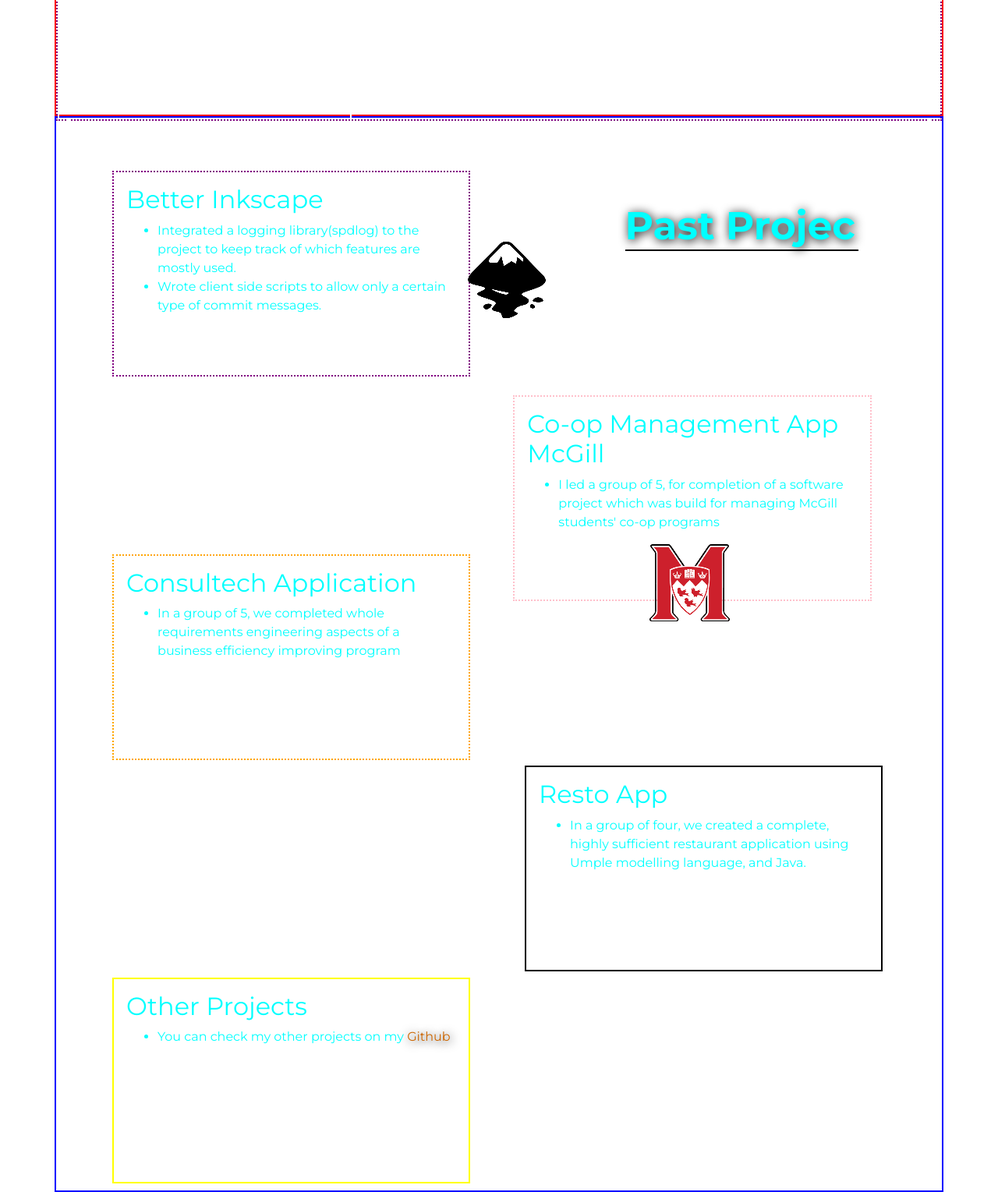
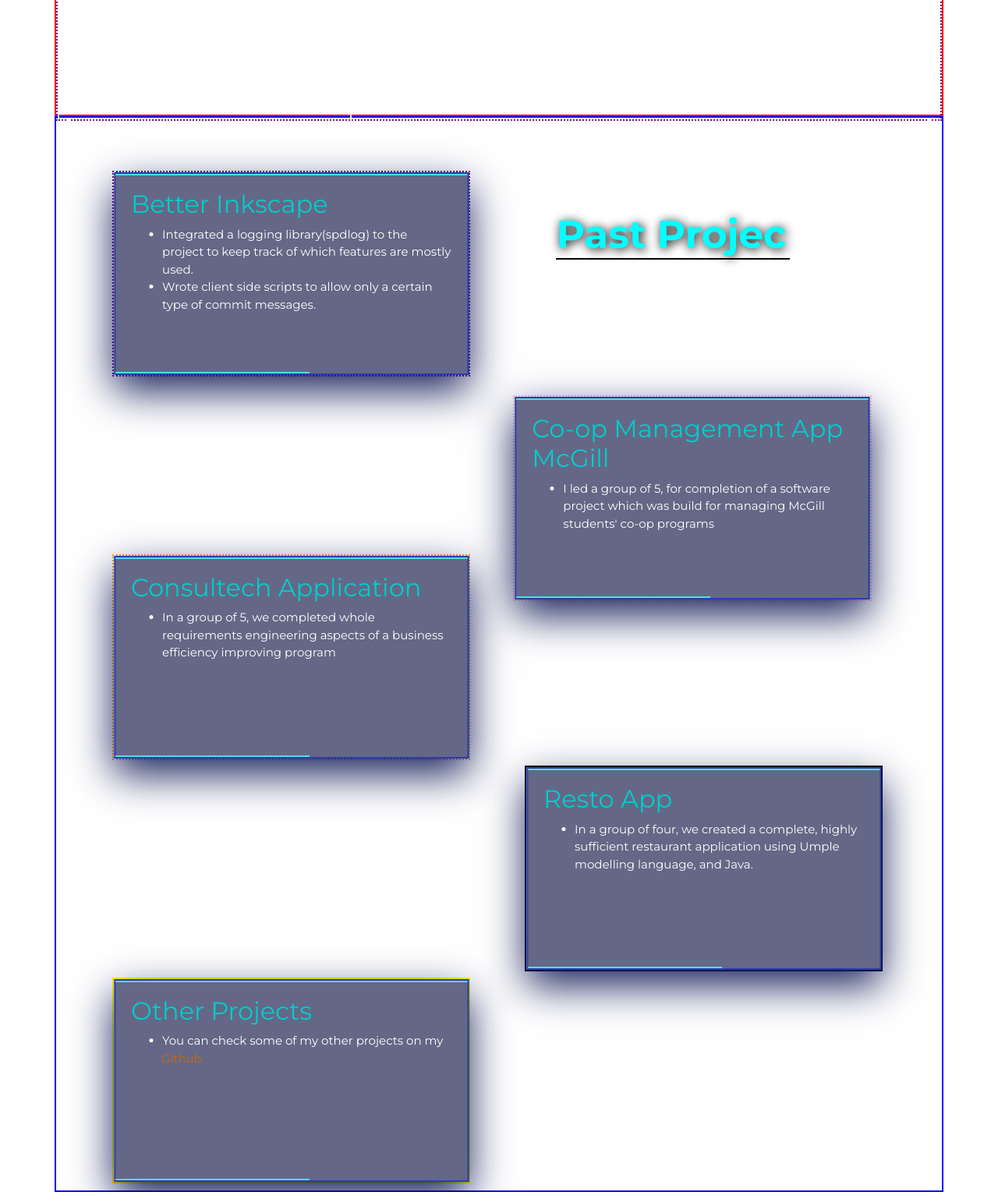
Before and after one commit to batincanbalkan/personalwebsite, a PHP site: page / in a window 1280 px wide. Shown: the part 2351-3880 px from the top of the page at 78% size. Run offline with PHP 8.4, Linux system fonts and the light colour scheme; some libraries are stand-ins or nearby versions.

Commit message:
integrated animated box for past experience page

```diff
--- a/index.html
+++ b/index.html
@@ -146,12 +146,17 @@
 	<div class="container con3" id="con3">
 		<div class="row row3">
 			<div class="col-sm-5 row3col1">
+				<div class="box">
 				<h2>Better Inkscape</h2>
 				<ul>
 				<li>Integrated a logging library(spdlog) to the project to keep track of which features are mostly used. </li>
 				<li>Wrote client side scripts to allow only a certain  type of commit messages.</li>
-				<img src="resources/inkscapetransparent.png" alt="inkscape logo" id="inkscapelogo">
-			</ul>
+				</ul>
+				  <span></span>
+				  <span></span>
+				  <span></span>
+				  <span></span>
+				</div>
 		</div>
 			<div id="headerofpastprojects">
 				<a class="typewrite" id="headaboutme" data-period="2000" data-type='["Past Projects"]'>
@@ -159,29 +164,52 @@
 				  </a>
 			</div>
 			<div class="col-sm-5 row3col2">
+				<div class="box">
 				<h2>Consultech Application</h2>
 				<ul>
 					<li>In a group of 5, we completed whole requirements engineering aspects of a business efficiency improving program</li>
 				</ul>
+				<span></span>
+				<span></span>
+				<span></span>
+				<span></span>
+				</div>
 			</div>
 			<div class="col-sm-5 row3col3">
+				<div class="box">
 				<h2>Co-op Management App McGill</h2>
 				<ul>
 					<li>I led a group of 5, for completion of a software project which was build for managing McGill students' co-op programs</li>
 				</ul>
-				<img src="resources/mcgill_logo_resized.png" id="mcgilllogo">
+				<span></span>
+				<span></span>
+				<span></span>
+				<span></span>
+			</div>
 			</div>
 			<div class="col-sm-5 row3col4">
+				<div class="box">
 				<h2>Resto App</h2>
 				<ul>
 				<li>In a group of four, we created a complete, highly sufficient restaurant application using Umple modelling language, and Java.</li>
 				</ul>
+				<span></span>
+				<span></span>
+				<span></span>
+				<span></span>
+				</div>
 			</div>
 			<div class="col-sm-5 row3col5">
+				<div class="box">
 				<h2>Other Projects</h2>
 				<ul>
-					<li>You can check my other projects on my <span><a class="orangelink" href="http://github.com/batincanbalkan/personalwebsite/issues">Github</a></span></li>
+					<li>You can check some of my other projects on my <a id="githublink" href="http:www.github.com">Github</a></li>
 				</ul>
+				<span></span>
+				<span></span>
+				<span></span>
+				<span></span>
+				</div>
 			</div>
 		</div>
 	</div>
@@ -197,9 +225,7 @@
 <!--End Contact Section-->
 <!--Start Resume Section-->
 <div id="resume" class="ofset">
-
 </div>
-
 
 <!--End Resume Section-->
 
--- a/style.css
+++ b/style.css
@@ -444,8 +444,8 @@
     margin-top: 1.5%;
 }
 #headerofpastprojects {
-    margin-top: 9%;
-    margin-left: 18%;
+    margin-top: 10%;
+    margin-left: 10%;
 }
 .row3col4 {
     margin-left: 53%;
@@ -459,15 +459,128 @@
     border: 2px double yellow;
 }
 #inkscapelogo {
-    margin-left: 90%;
-    margin-top: -30%;
+    margin-left: 0%;
+    margin-top: -15%;
 }
 #mcgilllogo {
     margin-left: 37%;
 }
 .row3col1:hover, .row3col2:hover, .row3col3:hover, .row3col4:hover, .row3col5:hover {
-    transform: scale(1.2);
+    transform: scale(1.1);
 }
 .con3 {
     border: 2px solid blue;
 }
+/*animated border */
+  .box {
+    position: absolute;
+    top: 50%;
+    left: 50%;
+    transform: translate(-50%, -50%);
+    width: 100%;
+    height: 100%;
+    background: #111845a6;
+    box-sizing: border-box;
+    overflow: hidden;
+    box-shadow: 0 20px 50px rgb(23, 32, 90);
+    border: 2px solid #2a3cad;
+    color: white;
+    padding: 20px;
+    font-size: 15px;
+  }
+
+  .box:before {
+    content: "";
+    position: absolute;
+    top: 0;
+    left: -100%;
+    width: 100%;
+    height: 100%;
+    background: rgba(255, 255, 255, 0.1);
+    transition: 0.5s;
+    pointer-events: none;
+  }
+
+  .box:hover:before {
+    left: -50%;
+    transform: skewX(-5deg);
+  }
+
+  .box .content {
+    position: absolute;
+    top: 15px;
+    left: 15px;
+    right: 15px;
+    bottom: 15px;
+    border: 1px solid #f0a591;
+    padding: 20px;
+    text-align: center;
+    box-shadow: 0 5px 10px rgba(9, 0, 0, 0.5);
+  }
+
+  .box span {
+    position: absolute;
+    top: 0;
+    left: -50%;
+    width: 150%;
+    height: 100%;
+    display: block;
+    box-sizing: border-box;
+  }
+
+  .box span:nth-child(1) {
+    transform: rotate(0deg);
+  }
+
+  .box span:nth-child(2) {
+    transform: rotate(90deg);
+  }
+
+  .box span:nth-child(3) {
+    transform: rotate(180deg);
+  }
+
+  .box span:nth-child(4) {
+    transform: rotate(270deg);
+  }
+
+  .box span:before {
+    content: "";
+    position: absolute;
+    width: 100%;
+    height: 2px;
+    background: #50dfdb;
+    animation: animate 4s linear infinite;
+  }
+
+  @keyframes animate {
+    0% {
+      transform: scaleX(0);
+      transform-origin: left;
+    }
+    50% {
+      transform: scaleX(1);
+      transform-origin: left;
+    }
+    50.1% {
+      transform: scaleX(1);
+      transform-origin: right;
+    }
+
+    100% {
+      transform: scaleX(0);
+      transform-origin: right;
+    }
+  }
+  #githublink {
+        position:absolute;
+        top:35% ;
+        left:13% ;
+        z-index:1;
+        display:block;
+        color: rgb(204, 102, 0)!important;
+    }
+    .box h2 {
+        color: rgb(0,204,204);
+    }
+/*end of animated border */
```
Also changed, not shown: resources/inkscapetransparent.png (deleted).
